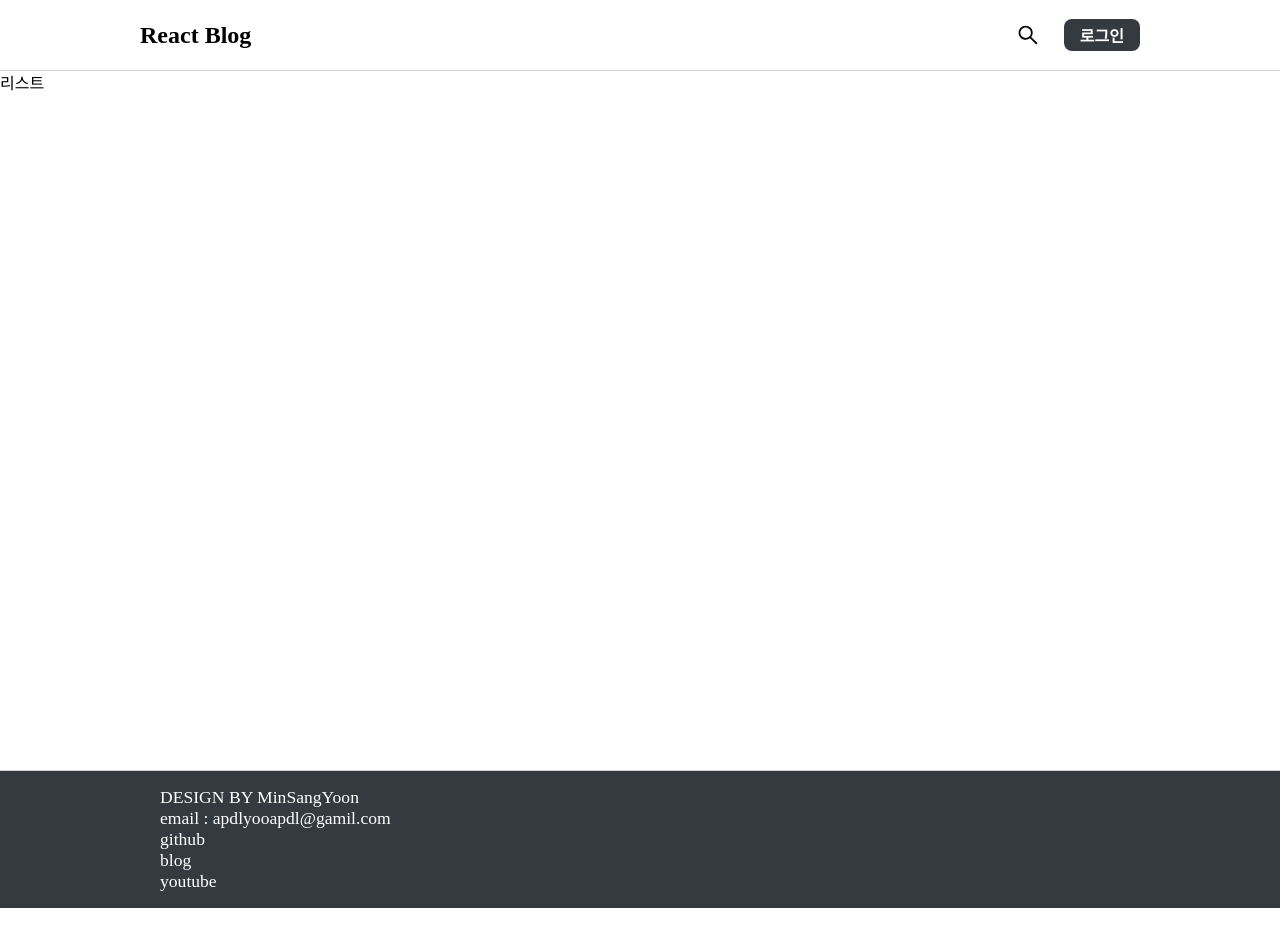
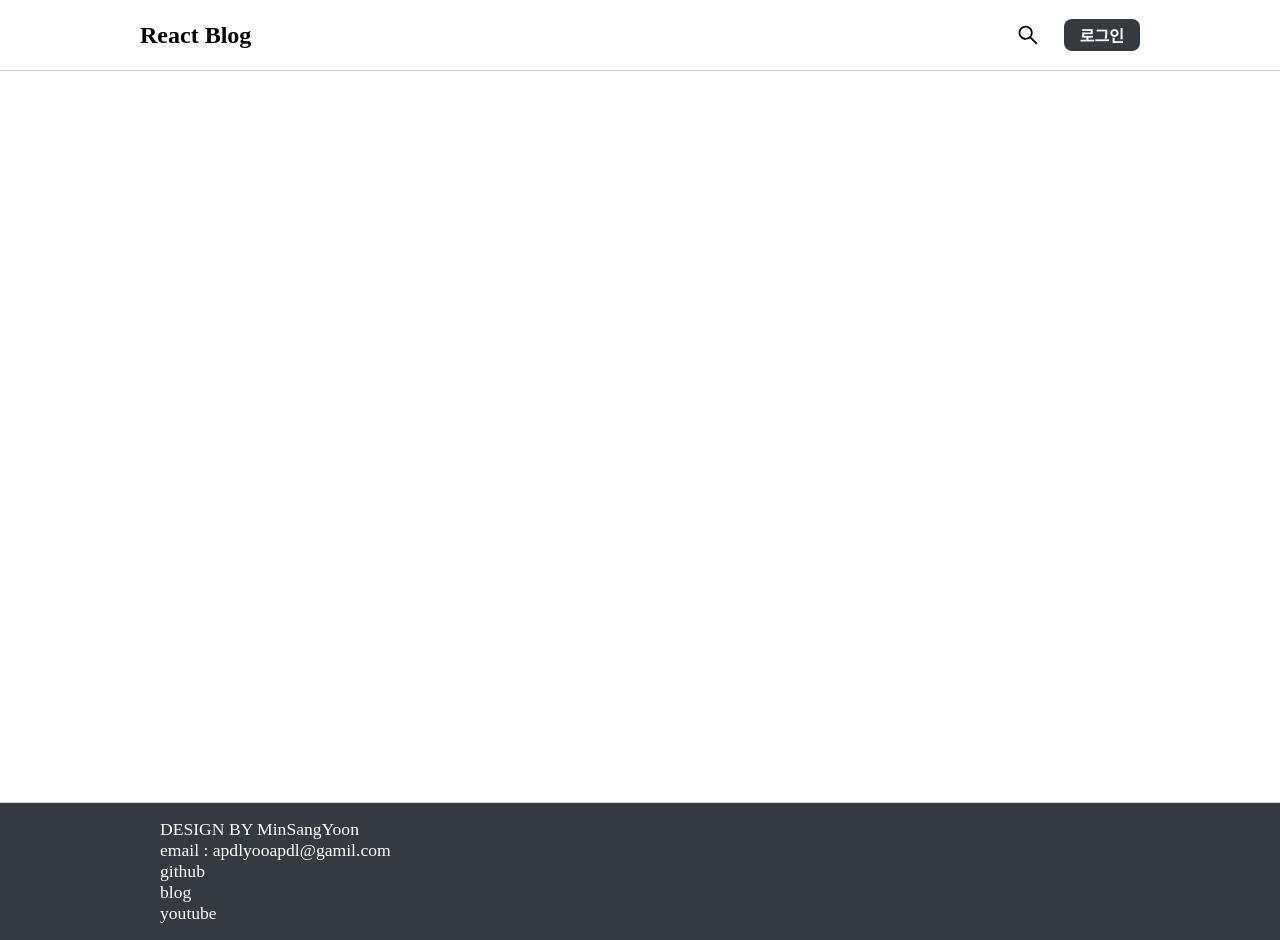
Before and after one commit to yoonminsang/lecture_blog-react-, a React (Create React App) app: page / in a window 1280 px wide. Before the commit the page ends 908 px from the top, so only its background shows below. Built offline with nearby package versions, Linux system fonts and the light colour scheme; no server answers.

Commit message:
create 1

```diff
--- a/src/components/posts/PostList.js
+++ b/src/components/posts/PostList.js
@@ -1,14 +1,25 @@
 import React from 'react';
 import styled from 'styled-components';
+import Button from '../common/Button';
 
 const PostListBlock = styled.div`
+  width: 81.25rem;
   height: 700px;
+  margin: 1rem auto;
 `;
 
-const PostList = () => {
+// const WriteButton = styled(Button)``;
+
+const PostList = ({ user }) => {
   return (
     <>
-      <PostListBlock>리스트</PostListBlock>
+      <PostListBlock>
+        {user && user.grade === 'manager' && (
+          <Button to="/write" blue="true">
+            글쓰기
+          </Button>
+        )}
+      </PostListBlock>
     </>
   );
 };
--- /dev/null
+++ b/src/containers/posts/PostListContainer.js
@@ -0,0 +1,12 @@
+import React from 'react';
+import { useSelector } from 'react-redux';
+import PostList from '../../components/posts/PostList';
+
+const PostListContainer = () => {
+  const { user } = useSelector(({ auth }) => ({
+    user: auth.user.user,
+  }));
+  return <PostList user={user} />;
+};
+
+export default PostListContainer;
--- a/src/pages/PostListPage.js
+++ b/src/pages/PostListPage.js
@@ -1,13 +1,13 @@
 import React from 'react';
 import Footer from '../components/common/Footer';
-import PostList from '../components/posts/PostList';
 import HeaderContainer from '../containers/common/HeaderContainer';
+import PostListContainer from '../containers/posts/PostListContainer';
 
 const PostListPage = () => {
   return (
     <>
       <HeaderContainer />
-      <PostList />
+      <PostListContainer />
       <Footer />
     </>
   );
```
